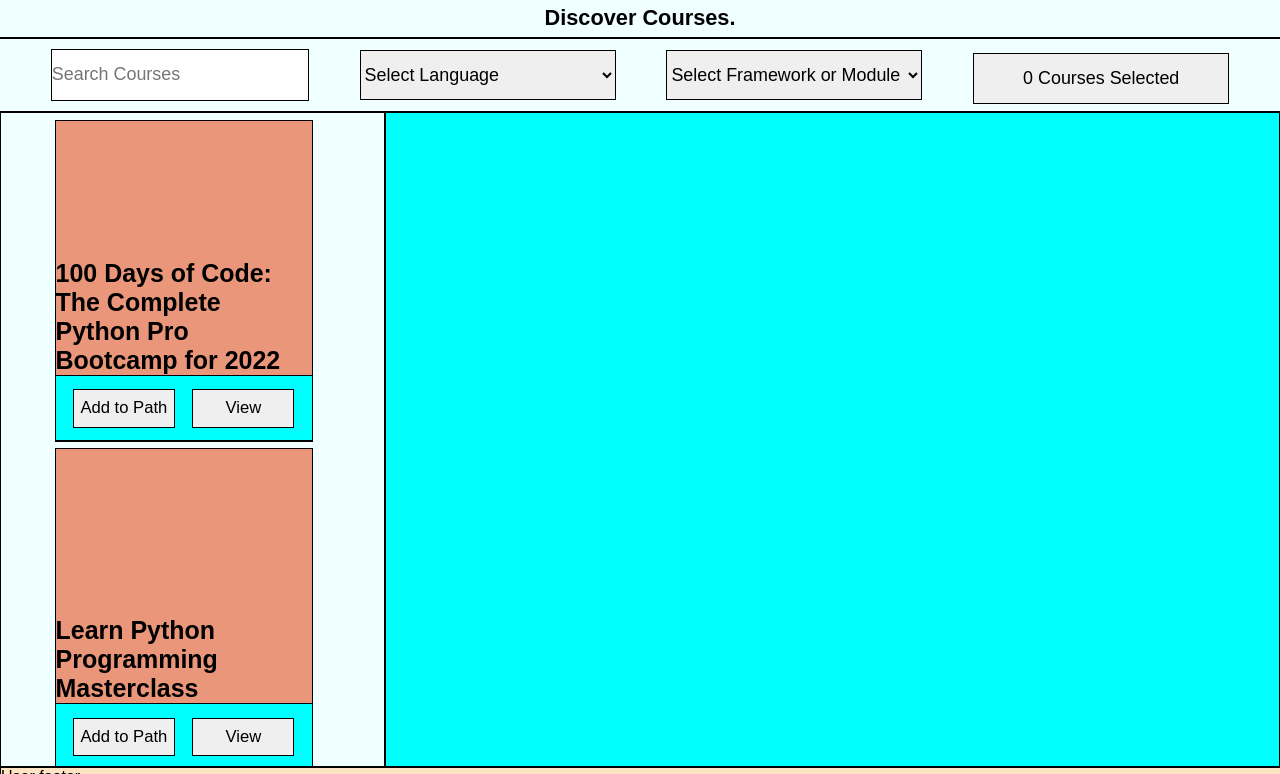
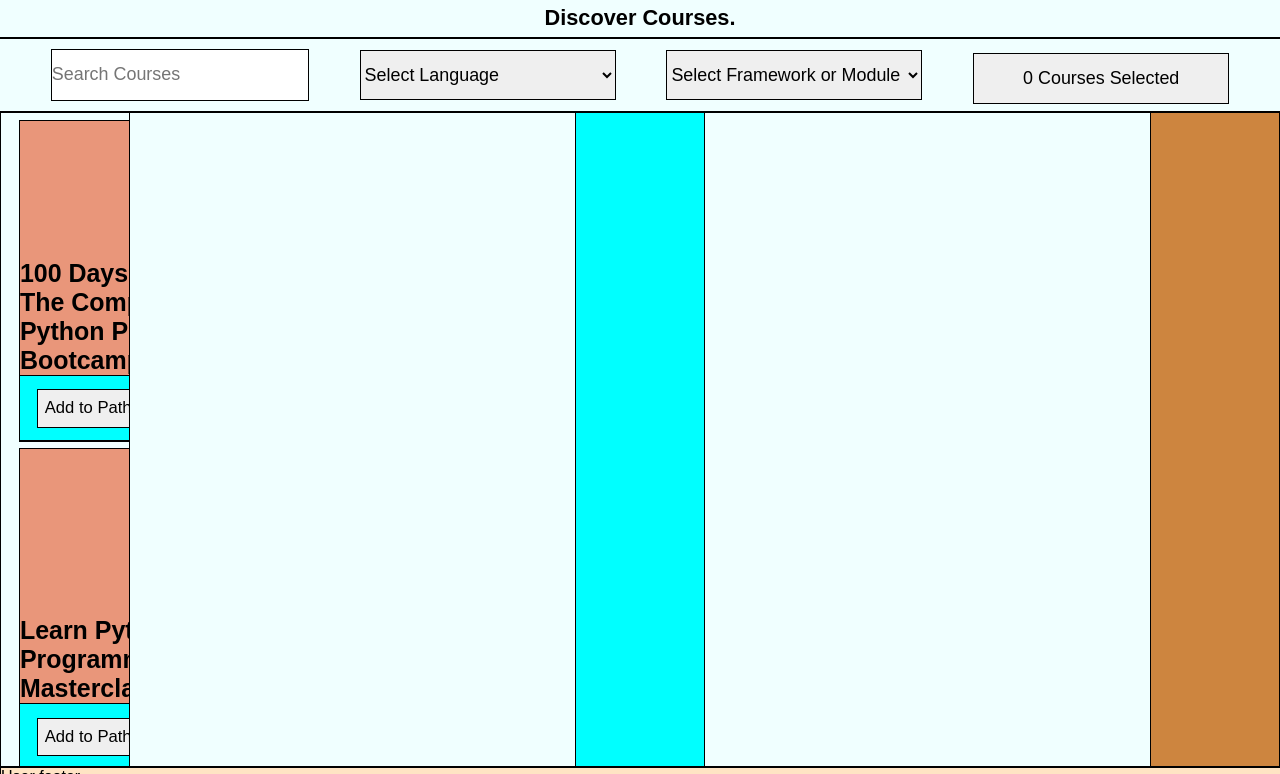
Before and after one commit to MokuaEnock/NxT-learn, a React (Create React App) app: page / in a window 1280 px wide. Shown: the part 2206-2980 px from the top of the page. Built offline with nearby package versions, Linux system fonts and the light colour scheme; data requests are answered from the project's data file.

Commit message:
get cart item

```diff
--- a/src/components/user/userHome.js
+++ b/src/components/user/userHome.js
@@ -43,6 +43,7 @@ function UserHome() {
 
   function displayCart(e) {
     e.preventDefault();
+    let cart = document.querySelector("#items_cart");
     let list = document.querySelector("#course_list");
     let detail = document.querySelector("#course_detail");
     if (detail.style.display === "none") {
@@ -54,7 +55,12 @@ function UserHome() {
       list.style.display = "block";
     } else {
       list.style.display = "none";
-    }
+    } /*
+    if (cart.style.display === "none") {
+      cart.style.display = "block";
+    } else {
+      cart.style.display = "none";
+    } */
   }
 
   return (
@@ -82,9 +88,15 @@ function UserHome() {
 
           <button onClick={displayCart}>{cart.length} Courses Selected</button>
         </form>
+
         <div id="user_home_container">
-          <ul id="course_list">{itemList}</ul>
-          <ul id="course_detail">{itemDescriptor}</ul>
+          <ul id="course_list" style={{  width: "10%" }}>
+            {itemList}
+          </ul>
+          <ul id="course_detail" style={{ width: "10%" }}>
+            {itemDescriptor}
+          </ul>
+          <ul id="items_cart" style={{ width: "10%" }}></ul>
         </div>
       </section>
       <UserFooter />
--- a/src/index.css
+++ b/src/index.css
@@ -285,11 +285,20 @@ select:focus {
 }
 
 #course_detail {
-  width: 70%;
+  width: 30%;
   height: 100%;
   border: thin solid;
   background-color: aqua;
   list-style: none;
+}
+
+#items_cart {
+  width: 30%;
+  height: 100%;
+  border: thin solid;
+  background-color: peru;
+  list-style: none;
+  overflow-y: scroll;
 }
 
 #course_card {
```
